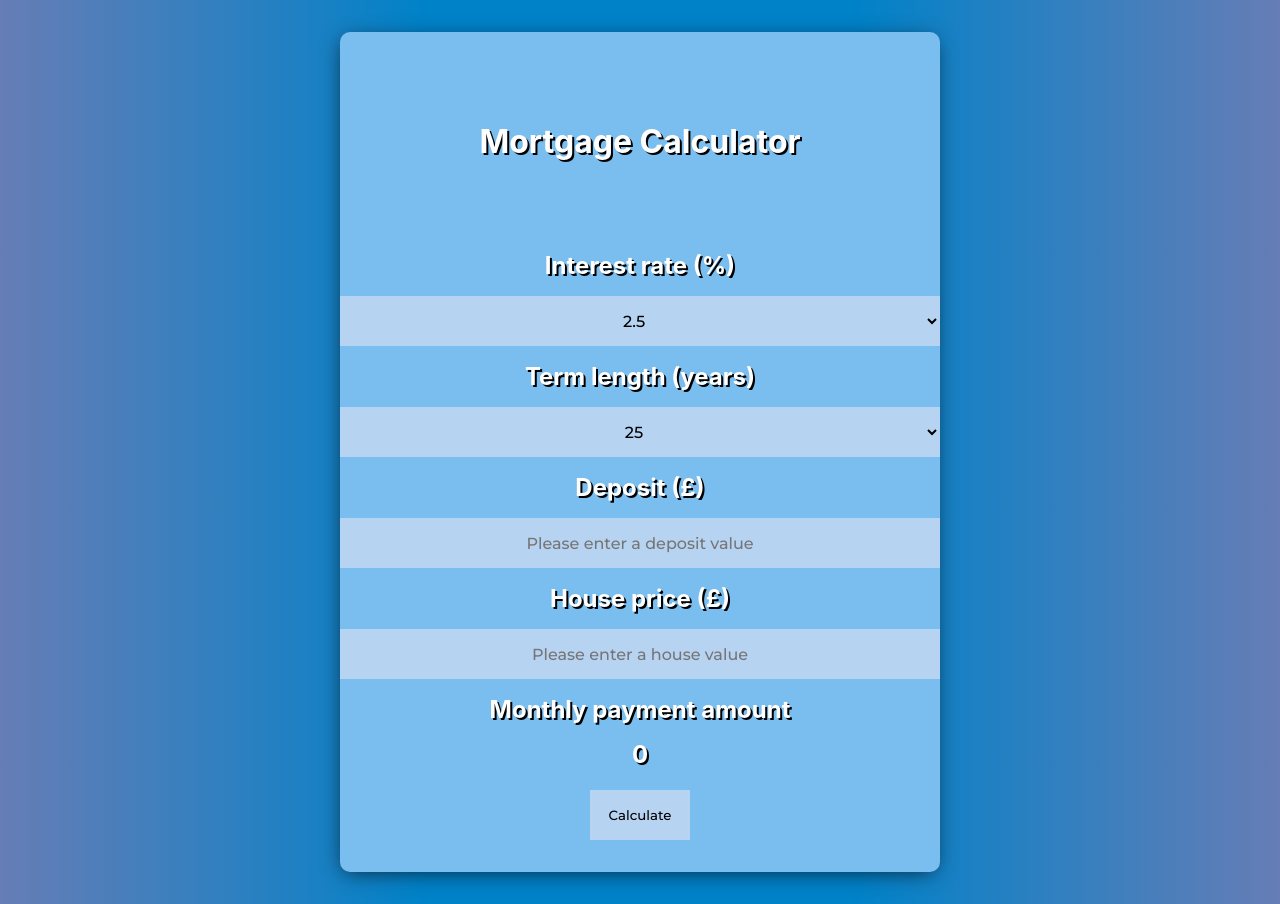
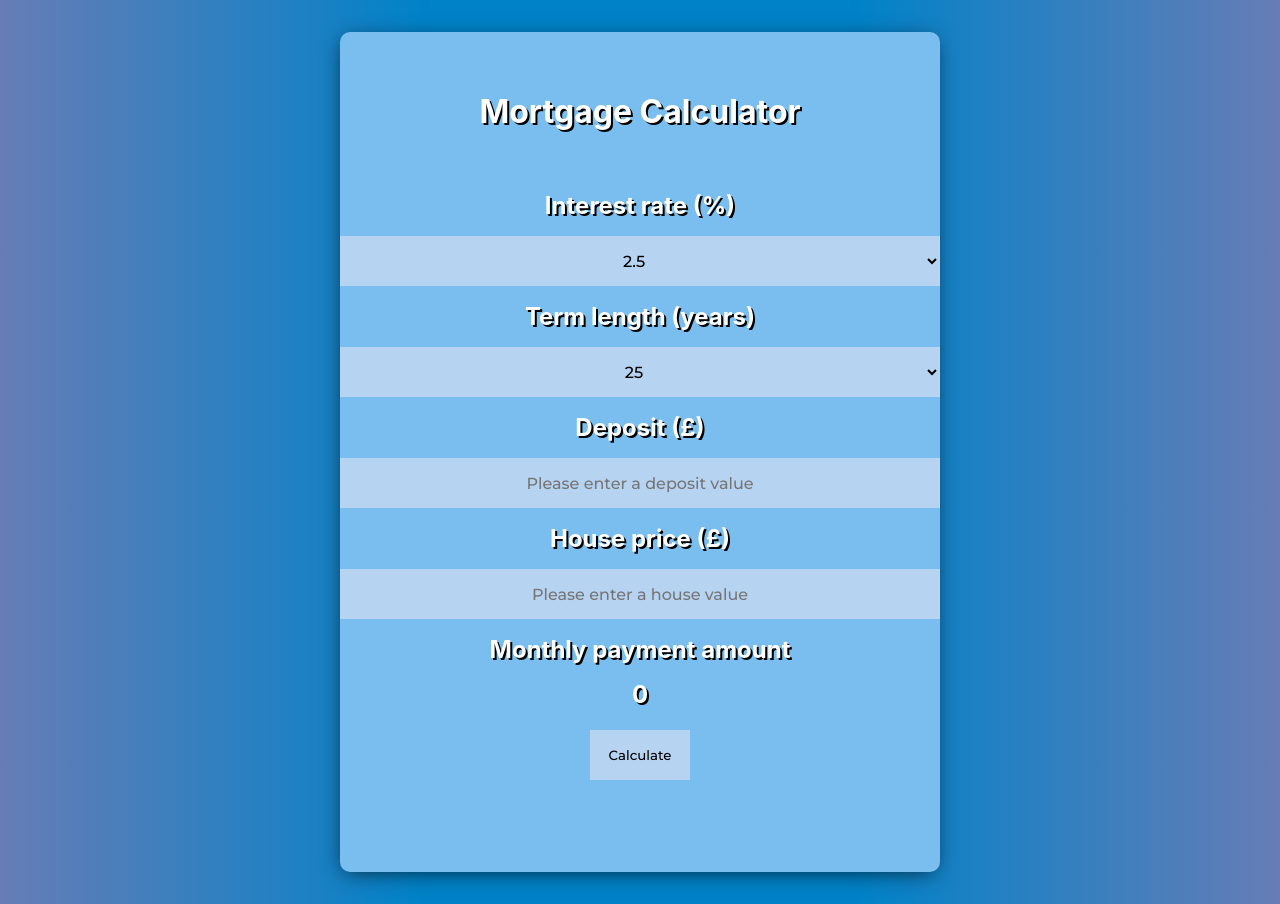
Before and after one commit to Luke-Goodridge/Mortgage-Calculator, a React (Create React App) app: page / in a window 1280 px wide. Built offline with nearby package versions, Linux system fonts and the light colour scheme.

Commit message:
moved some spacing, also added to the total £ string

```diff
--- a/src/App.css
+++ b/src/App.css
@@ -48,7 +48,7 @@ body {
 
 h1 {
   width: 100%;
-  margin: 15% 0;
+  margin: 10% 0;
 }
 h2 {
   margin: 1rem;
--- a/src/App.js
+++ b/src/App.js
@@ -97,6 +97,7 @@ class App extends Component {
       monthlyPayment = this.calculateMonthlyPayment(mortgage,interestRate,termLength);
       //format the monthlyPayment into currency
       monthlyPayment = Currency.format(monthlyPayment);
+      monthlyPayment += " per month";
     }
     //show the reset button
     document.querySelector("#resetBtn").classList.remove("hidden");
```
